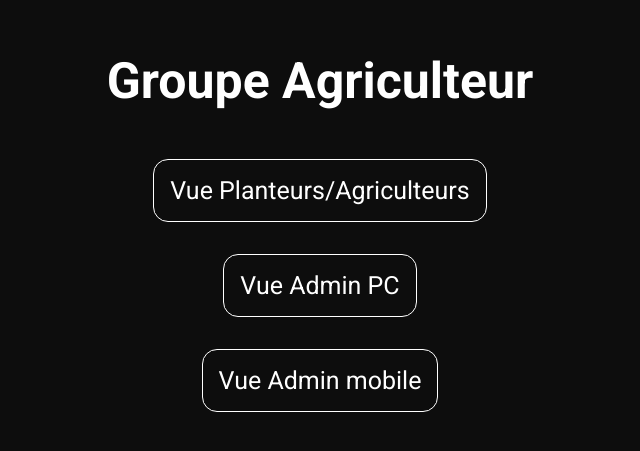
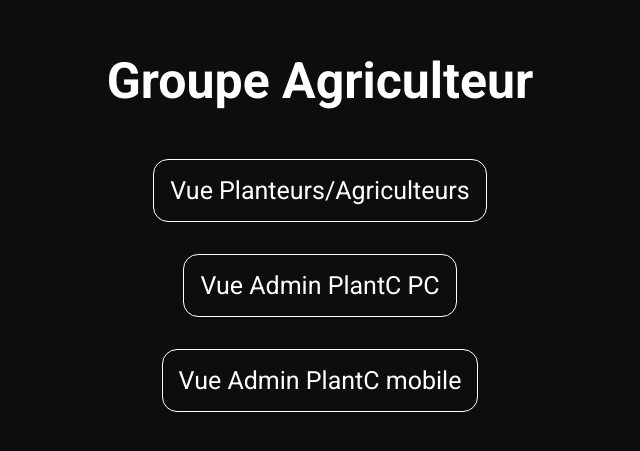
Before and after one commit to Othior/presentation-agriculteur, a React (Create React App) app: page / in a window 1280 px wide. Shown: the part 177-628 px from the top of the page, without its empty margins (320-960 px from the left). Built offline with nearby package versions, Linux system fonts and the light colour scheme.

Commit message:
change de content

```diff
--- a/src/App.js
+++ b/src/App.js
@@ -15,13 +15,13 @@ function App() {
         href="https://www.figma.com/proto/hlwIYMzkgl7Am9mqLK9hwJ/belgagrow?page-id=0%3A1&node-id=236%3A18&viewport=373%2C48%2C0.57&scaling=min-zoom&starting-point-node-id=236%3A18"
         target="_blank"
         rel="noreferrer"
-      >Vue Admin PC</a>
+      >Vue Admin PlantC PC</a>
       <a
         class="lien"
         href="https://www.figma.com/proto/hlwIYMzkgl7Am9mqLK9hwJ/belgagrow?page-id=122%3A11&node-id=493%3A435&viewport=373%2C48%2C0.26&scaling=scale-down&starting-point-node-id=493%3A435"
         target="_blank"
         rel="noreferrer"
-      >Vue Admin mobile</a>
+      >Vue Admin PlantC mobile</a>
 
     </div>
   );
```
